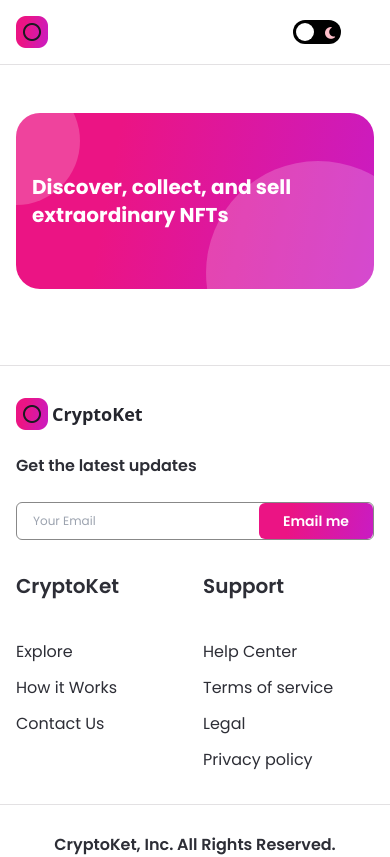
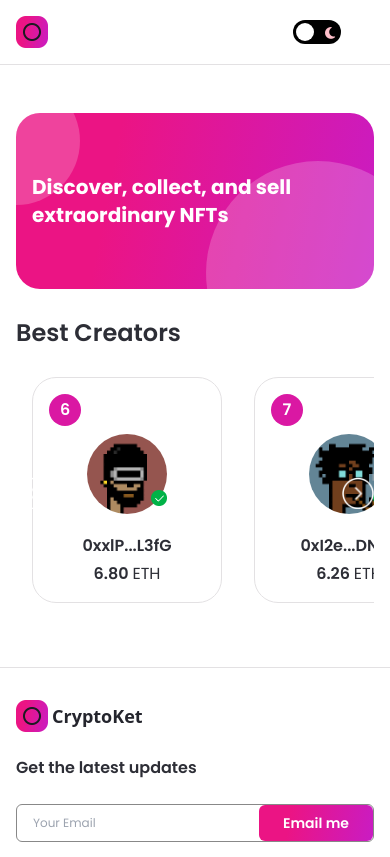
Before and after one commit to tianbuyung/swap2swap, a Next.js app: page / in a window 390 px wide. Shown: the top 857 px of the page. Built offline with nearby package versions, Linux system fonts and the light colour scheme.

Commit message:
feat: added top sellers and config adjustments

```diff
--- /dev/null
+++ b/components/CreatorCard.js
@@ -0,0 +1,38 @@
+import React from 'react';
+import Image from 'next/image';
+
+import images from '../assets';
+
+const CreatorCard = ({ rank, creatorImage, creatorName, creatorEths }) => (
+  <div className="min-w-190 minlg:min-w-240 dark:bg-nft-black-3 bg-white border dark:border-nft-black-3 border-nft-gray-1 rounded-3xl flex flex-col p-4 m-4">
+    <div className="w-8 h-8 minlg:w-10 minlg:h-10 rounded-full bg-nft-red-violet flexCenter">
+      <p className="font-poppins text-white font-semibold text-base minlg:text-lg ">{rank}</p>
+    </div>
+    <div className="my-2 flex justify-center">
+      <div className="relative w-20 h-20 minlg:w-28 minlg:h-28 object-contain">
+        <Image
+          src={creatorImage}
+          fill
+          sizes="(max-width: 768px) 100vw,
+              (max-width: 1200px) 50vw,
+              33vw"
+          alt="creator"
+          className="rounded-full"
+        />
+        <div className="absolute w-4 h-4 minlg:w-7 minlg:h-7 bottom-2 -right-0 object-contain">
+          <Image src={images.tick} alt="tick" />
+        </div>
+      </div>
+    </div>
+    <div className="mt-3 minlg:mt-7 text-center flexCenter flex-col">
+      <p className="font-poppins dark:text-white text-nft-black-1 font-semibold text-base">
+        {creatorName}
+      </p>
+      <p className="mt-1 font-poppins dark:text-white text-nft-black-1 font-semibold text-base">
+        {creatorEths.toFixed(2)} <span className="font-normal">ETH</span>
+      </p>
+    </div>
+  </div>
+);
+
+export default CreatorCard;
--- a/components/Footer.js
+++ b/components/Footer.js
@@ -28,14 +28,8 @@
     <footer className="flexCenter flex-col border-t dark:border-nft-black-1 border-nft-gray-1 sm:py-8 py-16">
       <div className="w-full minmd:w-4/5 flex flex-row md:flex-col sm:px-4 px-16">
         <div className="flexStart flex-1 flex-col">
-          <div className="flexCenter cursor-pointer">
-            <Image
-              src={images.logo02}
-              style={{ objectFit: 'contain' }}
-              width={32}
-              height={32}
-              alt="logo"
-            />
+          <div className="flexCenter cursor-pointer object-contain">
+            <Image src={images.logo02} width={32} height={32} alt="logo" />
             <p className=" dark:text-white text-nft-dark font-semibold text-lg ml-1">CryptoKet</p>
           </div>
           <p className="font-poppins dark:text-white text-nft-black-1 font-semibold text-base mt-6">
@@ -71,11 +65,10 @@
           <div className="flex flex-row sm:mt-4">
             {[images.instagram, images.twitter, images.telegram, images.discord].map(
               (image, index) => (
-                <div className="mx-2 cursor-pointer" key={`image ${index}`}>
+                <div className="mx-2 cursor-pointer object-contain" key={`image ${index}`}>
                   <Image
                     src={image}
                     key={index}
-                    style={{ objectFit: 'contain' }}
                     width={24}
                     height={24}
                     alt="social"
--- a/components/Navbar.js
+++ b/components/Navbar.js
@@ -1,4 +1,4 @@
-import React, { useContext, useEffect, useState } from 'react';
+import React, { useState } from 'react';
 import { useRouter } from 'next/router';
 import { useTheme } from 'next-themes';
 import Image from 'next/image';
@@ -81,26 +81,14 @@
     <nav className="flexBetween w-full fixed z-10 p-4 flex-row border-b dark:bg-nft-dark bg-white dark:border-nft-black-1 border-nft-gray-1">
       <div className="flex flex-1 flex-row justify-start">
         <Link href="/">
-          <div className="flexCenter md:hidden cursor-pointer" onClick={() => {}}>
-            <Image
-              src={images.logo02}
-              alt="logo"
-              width={32}
-              height={32}
-              style={{ objectFit: 'contain' }}
-            />
+          <div className="flexCenter md:hidden cursor-pointer object-contain" onClick={() => {}}>
+            <Image src={images.logo02} alt="logo" width={32} height={32} />
             <p className="dark:text-white text-nft-black-1 font-semibold text-lg ml-1">CryptoKet</p>
           </div>
         </Link>
         <Link href="/">
-          <div className="hidden md:flex" onClick={() => {}}>
-            <Image
-              src={images.logo02}
-              alt="logo"
-              width={32}
-              height={32}
-              style={{ objectFit: 'contain' }}
-            />
+          <div className="hidden md:flex object-contain" onClick={() => {}}>
+            <Image src={images.logo02} alt="logo" width={32} height={32} />
           </div>
         </Link>
       </div>
@@ -128,11 +116,10 @@
           </div>
         </div>
       </div>
-      <div className="hidden md:flex ml-2">
+      <div className="hidden md:flex ml-2 object-contain">
         {!isOpen ? (
           <Image
             src={images.menu}
-            style={{ objectFit: 'contain' }}
             width={25}
             height={25}
             alt="menu"
@@ -142,7 +129,6 @@
         ) : (
           <Image
             src={images.cross}
-            style={{ objectFit: 'contain' }}
             width={20}
             height={20}
             alt="close"
--- a/components/index.js
+++ b/components/index.js
@@ -2,5 +2,6 @@
 import Footer from 'components/Footer';
 import Button from 'components/Button';
 import Banner from 'components/Banner';
+import CreatorCard from 'components/CreatorCard';
 
-export { Navbar, Footer, Button, Banner };
+export { Navbar, Footer, Button, Banner, CreatorCard };
--- a/pages/index.js
+++ b/pages/index.js
@@ -1,11 +1,52 @@
-import { Banner } from 'components';
+import { useEffect, useRef, useState } from 'react';
+import { useTheme } from 'next-themes';
+import Image from 'next/image';
+
+import { Banner, CreatorCard } from 'components';
+import { makeId } from 'utils/makeId';
+import images from 'assets';
 
 const Home = () => {
+  const [hideButtons, setHideButtons] = useState(false);
   const name = (
     <>
       Discover, collect, and sell <br /> extraordinary NFTs
     </>
   );
+  const parentRef = useRef(null);
+  const scrollRef = useRef(null);
+  const { theme } = useTheme();
+
+  const handleScroll = (direction) => {
+    const { current } = scrollRef;
+
+    const scrollAmount = window.innerWidth > 1800 ? 270 : 210;
+
+    if (direction === 'left') {
+      current.scrollLeft -= scrollAmount;
+    } else {
+      current.scrollLeft += scrollAmount;
+    }
+  };
+
+  // check if scrollRef container is overfilling its parentRef container
+  const isScrollable = () => {
+    const { current } = scrollRef;
+    const { current: parent } = parentRef;
+
+    if (current?.scrollWidth >= parent?.offsetWidth) return setHideButtons(false);
+    return setHideButtons(true);
+  };
+
+  // if window is resized
+  useEffect(() => {
+    isScrollable();
+    window.addEventListener('resize', isScrollable);
+
+    return () => {
+      window.removeEventListener('resize', isScrollable);
+    };
+  }, []);
 
   return (
     <div className="flex justify-center sm:px-4 p-12">
@@ -15,6 +56,53 @@
           childStyles="md:text-4xl sm:text-2xl xs:text-xl text-left"
           parentStyle="justify-start mb-7 h-72 sm:h-60 p-12 xs:p-4 xs:h-44 rounded-3xl"
         />
+
+        <div>
+          <h1 className="font-poppins dark:text-white text-nft-black-1 text-2xl minlg:text-4xl font-semibold ml-4 xs:ml-0">
+            Best Creators
+          </h1>
+
+          <div className="relative flex-1 max-w-full flex mt-3" ref={parentRef}>
+            <div
+              className="flex flex-row w-max overflow-x-scroll no-scrollbar select-none"
+              ref={scrollRef}
+            >
+              {[6, 7, 8, 9, 10].map((i) => (
+                <CreatorCard
+                  key={`creator-${i}`}
+                  rank={i}
+                  creatorImage={images[`creator${i}`]}
+                  creatorName={`0x${makeId(3)}...${makeId(4)}`}
+                  creatorEths={10 - i * 0.534}
+                />
+              ))}
+              {!hideButtons && (
+                <>
+                  <div
+                    onClick={() => handleScroll('left')}
+                    className="absolute w-8 h-8 minlg:w-12 minlg:h-12 top-45 cursor-pointer left-0 object-contain"
+                  >
+                    <Image
+                      src={images.left}
+                      alt="left_arrow"
+                      className={theme === 'light' ? 'filter invert' : undefined}
+                    />
+                  </div>
+                  <div
+                    onClick={() => handleScroll('right')}
+                    className="absolute w-8 h-8 minlg:w-12 minlg:h-12 top-45 cursor-pointer right-0 object-contain"
+                  >
+                    <Image
+                      src={images.right}
+                      alt="left_arrow"
+                      className={theme === 'light' ? 'filter invert' : undefined}
+                    />
+                  </div>
+                </>
+              )}
+            </div>
+          </div>
+        </div>
       </div>
     </div>
   );
--- /dev/null
+++ b/utils/makeId.js
@@ -0,0 +1,12 @@
+export const makeId = (length) => {
+  let result = '';
+
+  const characters = 'ABCDEFGHIJKLMNOPQRSTUVWXYZabcdefghijklmnopqrstuvwxyz0123456789';
+  const charactersLength = characters.length;
+
+  for (let i = 0; i < length; i += 1) {
+    result += characters.charAt(Math.floor(Math.random() * charactersLength));
+  }
+
+  return result;
+};
```
Also changed, not shown: .eslintrc.js, 1 other file (tests, documents, lock files or other folders).
